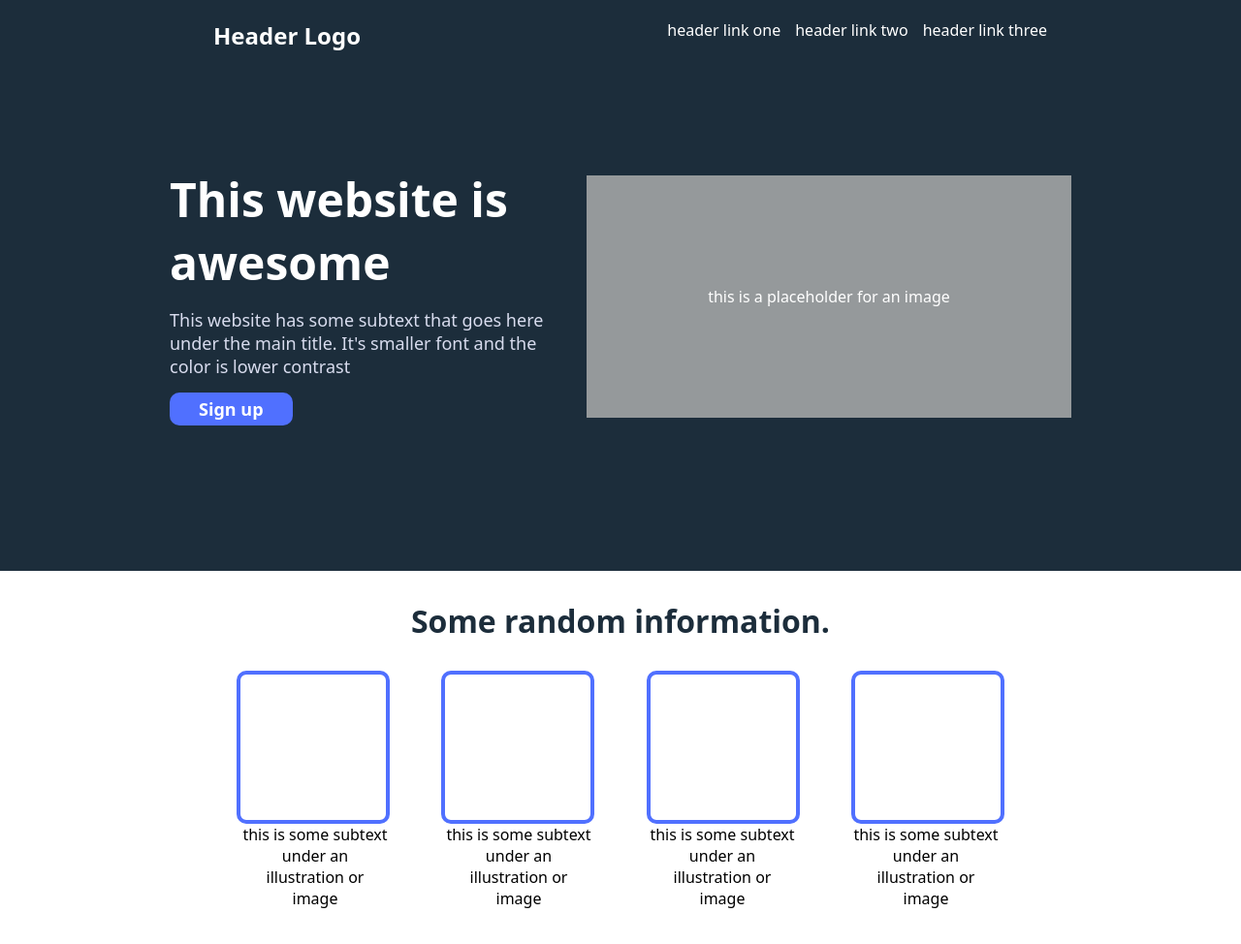
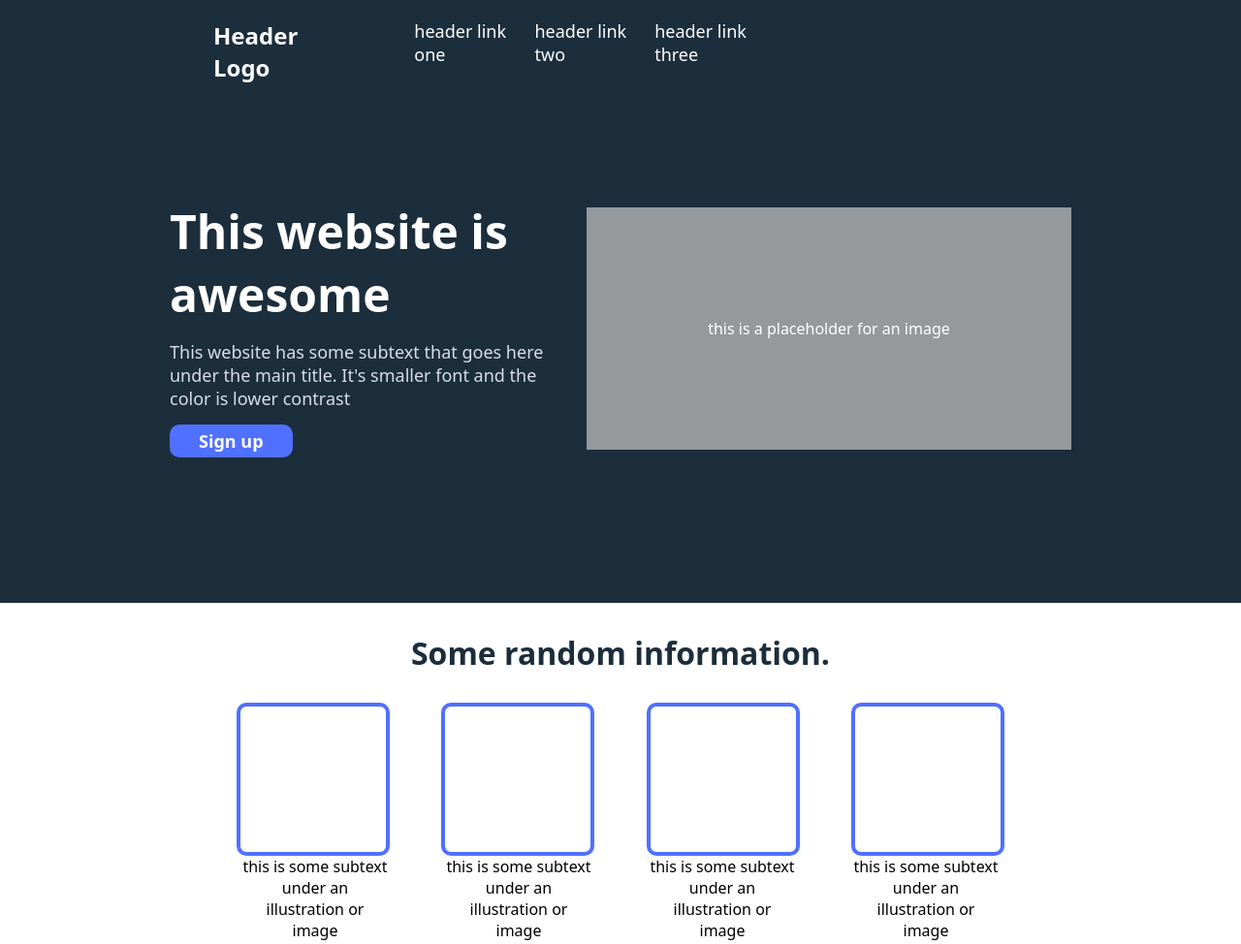
Before and after one commit to ASChavis/landing-page, a plain HTML site: page index.html in a window 1280 px wide. Shown: the top 974 px of the page at 97% size. Drawn offline with Linux system fonts and the light colour scheme.

Commit message:
Fixed header
after removing inspect window, formatting for header still needed correction.

```diff
--- a/style.css
+++ b/style.css
@@ -14,7 +14,7 @@
 .upper-hyperlinks{
     display:flex;
     flex-direction: row;
-    justify-content: left;
+    justify-content: center;
     background-color: rgb(28, 45, 59);
     color:rgb(253, 253, 253);
     width: 100%;
@@ -26,9 +26,10 @@
 
 .upper-hyperlinks > .header-logo{
     display:flex;
-    justify-content: Left;
+    justify-content: center;
     font-size: x-large;
     margin-left: 220px;
+    margin-right: 120px;
 
     flex:1;
 }
@@ -36,18 +37,21 @@
 .upper-hyperlinks > .link1{
     display:flex;
     margin-right: 15px;
+    font-size: 18px;
 }
 
 .upper-hyperlinks > .link2{
     display:flex;
     margin-right: 15px;
+    font-size:18px;
 
 
 }
 
 .upper-hyperlinks > .link3{
     display:flex;
-    margin-right: 200px;
+    margin-right: 485px;
+    font-size:18px;
 
 }
 
```
